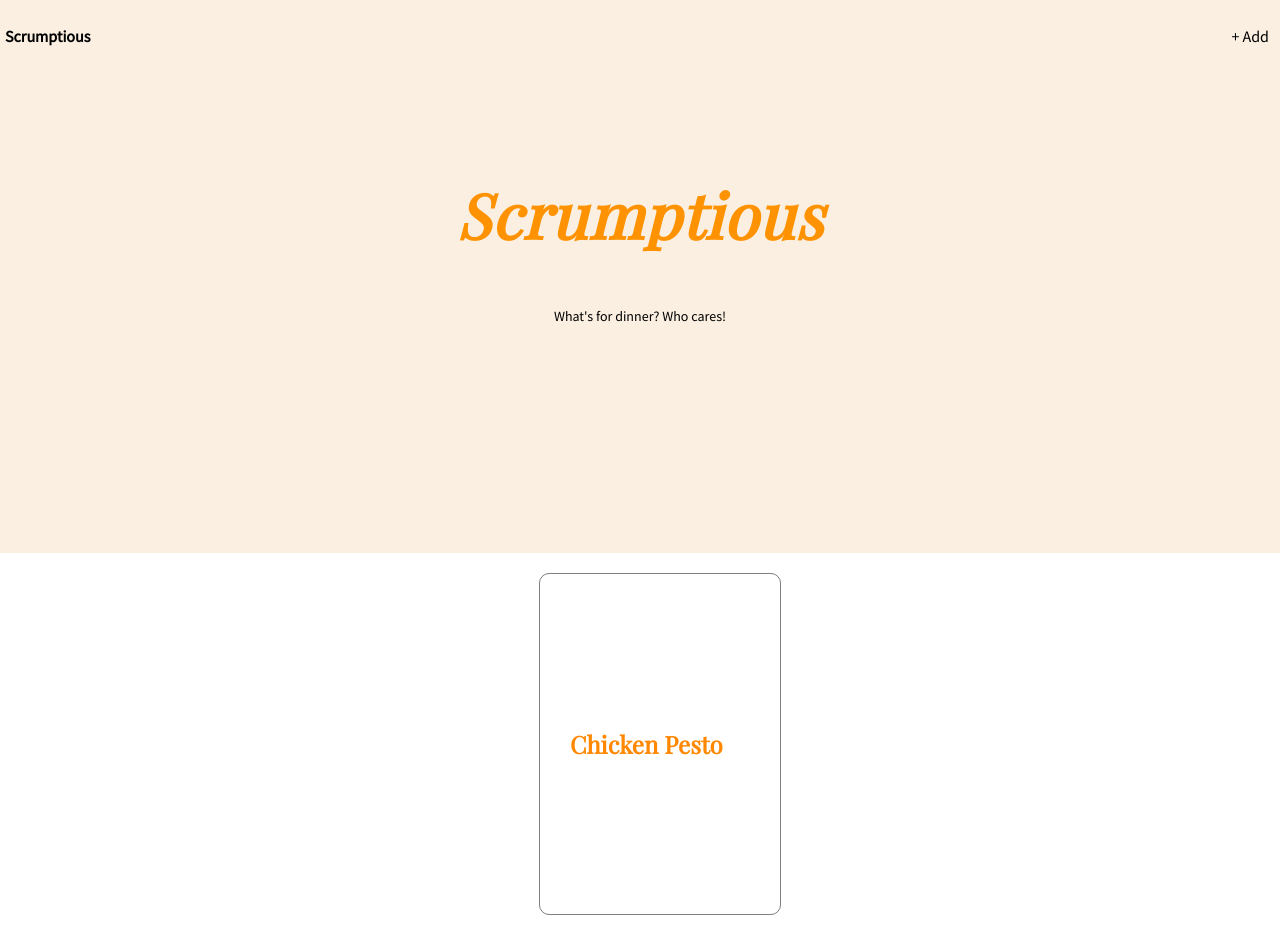
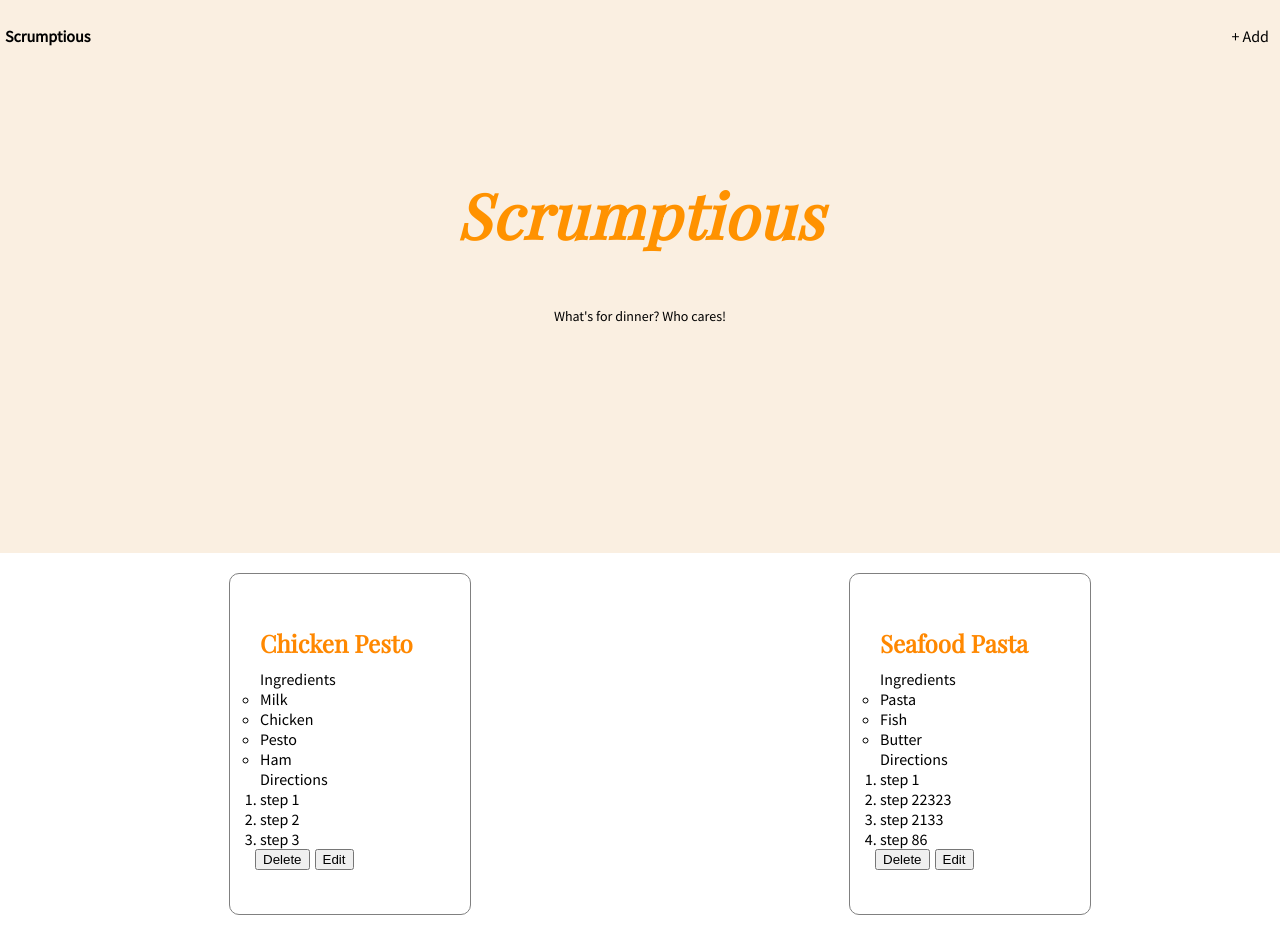
Before and after one commit to leannepepper/Recipe-Book, a React (Create React App) app: page / in a window 1280 px wide. Built offline with nearby package versions, Linux system fonts and the light colour scheme; a web font is replaced by a local one.

Commit message:
added Card.js to dynamically add info

```diff
--- a/src/App.js
+++ b/src/App.js
@@ -9,8 +9,14 @@ state = {
     {
       name: "Chicken Pesto",
       id: 1,
-      ingredients: ['milk', 'chicken', 'pesto'],
+      ingredients: ['Milk', 'Chicken', 'Pesto', 'Ham'],
       directions: ['step 1', 'step 2', 'step 3']
+    },
+    {
+      name: "Seafood Pasta",
+      id: 1,
+      ingredients: ['Pasta', 'Fish', 'Butter'],
+      directions: ['step 1', 'step 22323', 'step 2133', 'step 86']
     }
 
   ]
@@ -23,7 +29,7 @@ handleAddRecipe = (name, ingredients, directions) => {
       {
         name: name,
         id: (this.prevRecipeId += 1),
-        ingredients: [ingredients],
+        ingredients: ingredients,
         directions: [directions]
       },
       ...this.state.recipes
--- a/src/Card.js
+++ b/src/Card.js
@@ -3,22 +3,22 @@ import React, { Component } from 'react';
 const Card = (props) => (
     <div className="card">
         <h2 className="meal-name">{props.name}</h2>
-        {/* <div className="lists">
+        <div className="lists">
             <ul className="ingredients"> Ingredients
-                <li>chicken</li>
-                <li>rice</li>
-                <li>Milk</li>
+                {props.ingredients.map((ingredient) =>
+                <li> {ingredient} </li>
+                )}
             </ul>
             <ol className="directions"> Directions
-                <li>step 1</li>
-                <li>step 2</li>
-                <li>step 3</li>
+            {props.directions.map((direction) =>
+                <li> {direction} </li>
+                )}
             </ol>
         </div>
         <div className="card-btns">
             <button className="delete btn">Delete</button>
             <button className="edit btn">Edit</button>
-        </div> */}
+        </div>
     </div>
 )
 
--- a/src/RecipeCards.js
+++ b/src/RecipeCards.js
@@ -3,9 +3,11 @@ import Card from "./Card";
 
 const RecipeCards = (props) => (
     <ul className="card-container">
-        {props.recipes.map((recipe, name) =>
+        {props.recipes.map((recipe) =>
             <Card
                 name={recipe.name}
+                ingredients={recipe.ingredients}
+                directions={recipe.directions}
             />
         )}
     </ul>
```
